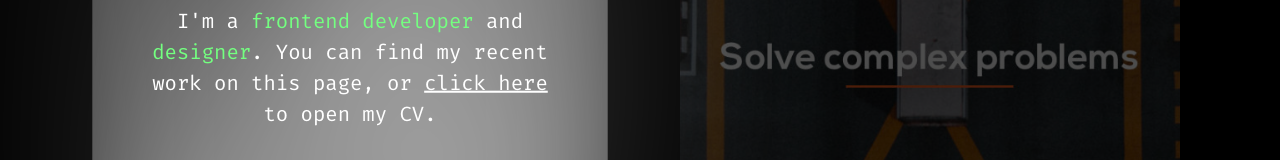
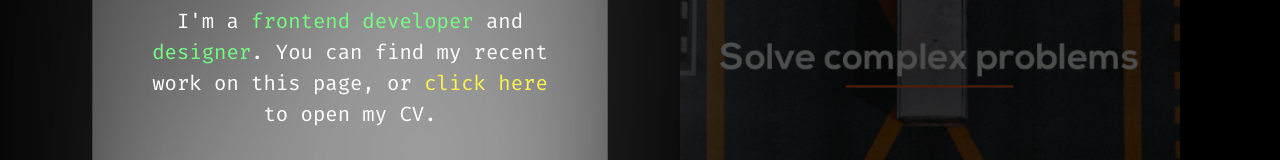
Before and after one commit to domb5041/homepage-3, a Vue app: page / in a window 1280 px wide. Shown: the part 323-483 px from the top of the page. Built offline with nearby package versions, Linux system fonts and the light colour scheme.

Commit message:
yellow link style

```diff
--- a/src/App.vue
+++ b/src/App.vue
@@ -173,6 +173,7 @@
 		top: 0;
 		left: 0;
 		filter: blur(100px) saturate(200%);
+		-webkit-filter: blur(100px) saturate(200%);
 		opacity: 0;
 		transition: 0.2s;
 	}
@@ -227,7 +228,8 @@
 
 			p {
 				a {
-					color: white;
+					color: #fff54e;
+					text-decoration: none;
 				}
 				span {
 					color: rgb(116, 255, 128);
@@ -236,7 +238,7 @@
 
 			.visit-link {
 				text-decoration: none;
-				color: white;
+				color: #fff54e;
 				padding: 10px;
 				display: flex;
 				cursor: pointer;
@@ -248,26 +250,9 @@
 					padding-left: 5px;
 				}
 			}
-			.visit-link:hover div {
-				animation-name: arrow;
-				animation-duration: 1s;
-				animation-iteration-count: infinite;
-			}
 		}
 		@media (max-width: 600px) {
 			opacity: 1;
-		}
-	}
-
-	@keyframes arrow {
-		0% {
-			transform: translateX(0);
-		}
-		50% {
-			transform: translateX(10px);
-		}
-		100% {
-			transform: translateX(0);
 		}
 	}
 
@@ -292,6 +277,7 @@
 			cursor: default;
 			img {
 				filter: brightness(200%) blur(70px) saturate(200%);
+				-webkit-filter: brightness(200%) blur(70px) saturate(200%);
 				opacity: 1;
 				transform: scale(1.2);
 			}
```
